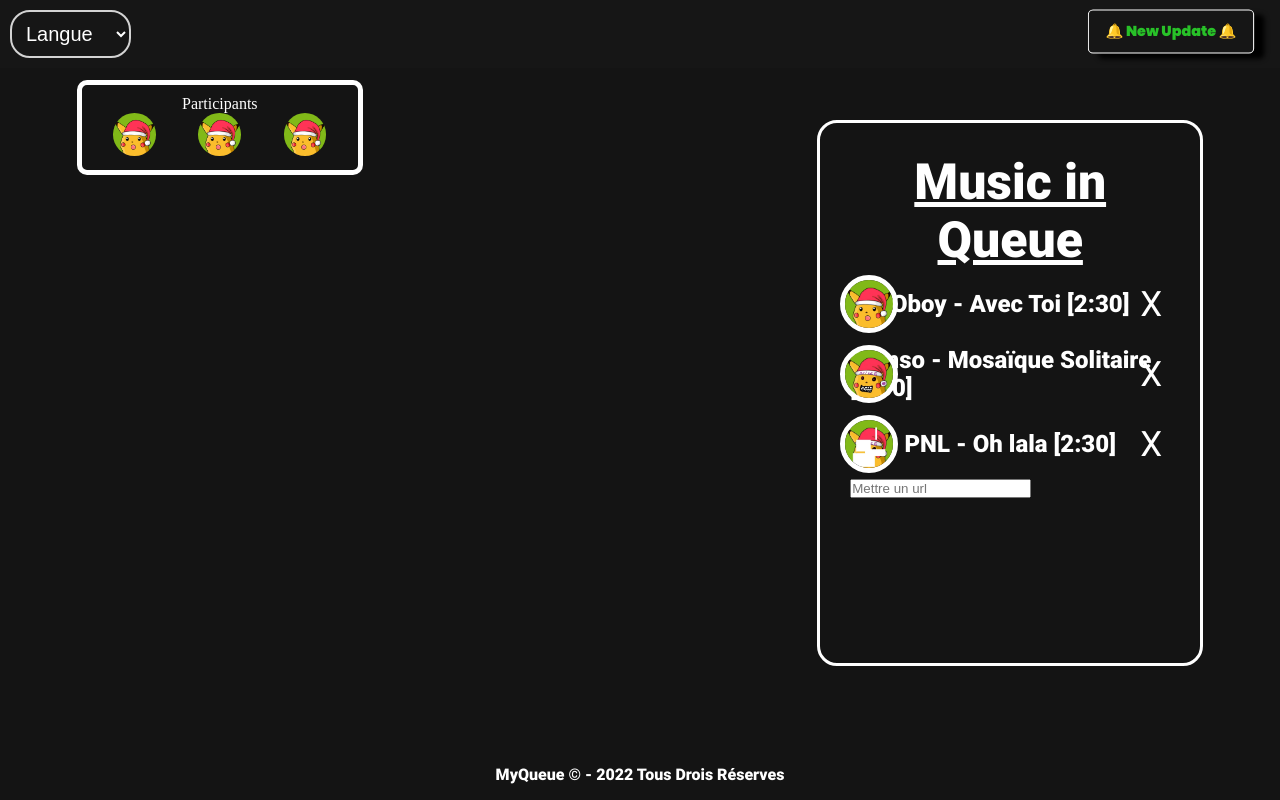
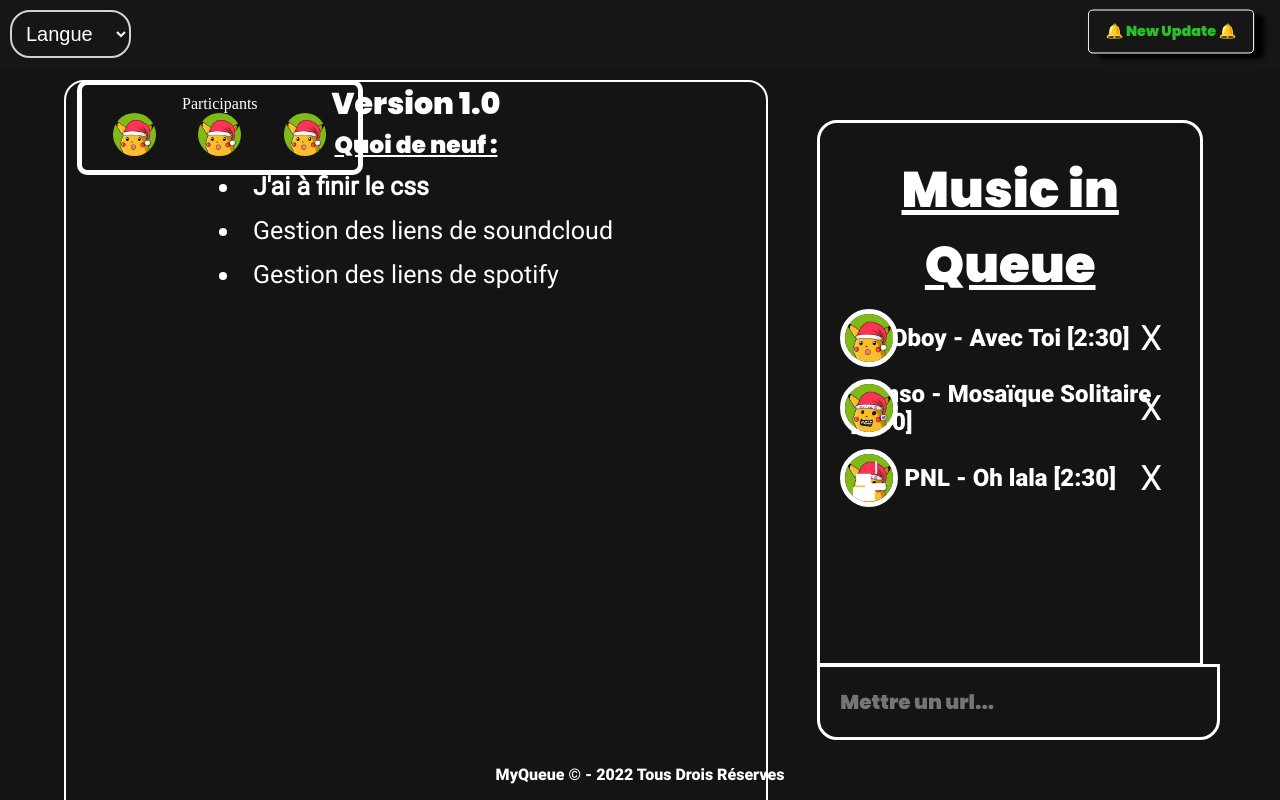
Before and after one commit to Atlasentinel/MyQueue, a plain HTML site: page public/room.html in a window 1280 px wide. Both pictures are taken after a click on the item "🔔 New Update 🔔". Shown: the top 800 px of the page. Drawn offline with nearby package versions, Linux system fonts and the light colour scheme; no server answers.

Commit message:
ajout popup maj
c'est dans le titre

```diff
--- a/public/js/main.js
+++ b/public/js/main.js
@@ -10,3 +10,33 @@ input.addEventListener("input", (event) => {
   if (leftCharLength < 0) return;
   counter.innerHTML = leftCharLength;
 });
+
+
+
+var modal = document.querySelector(".Update");
+
+var popup = document.querySelector(".popup");
+
+var close = document.querySelector(".closepup");
+
+modal.addEventListener('click', openModal);
+
+close.addEventListener('click', openModal);
+
+popup.style.display ="none";
+
+function openModal(){
+
+  if(popup.style.display == "none"){
+  popup.style.display = "block";
+  popup.style.animation = 'fading  0.2s';
+  }else{
+
+  popup.style.animation = 'fadiout 0.2s';
+  popup.style.display = "none";
+
+  }
+
+
+
+}
--- a/public/room.html
+++ b/public/room.html
@@ -17,7 +17,7 @@
     </script>
     <header>
       <nav>
-        <ul>
+        <ul class="ulangue">
           <li class="Langue">
             <select>
               <option value="">Langue</option>
@@ -25,18 +25,36 @@
               <option value="Français">Français</option>
             </select>
           </li>
-          <li class="Update">🔔 New Update 🔔</li>
+          <li class="Update" onclick="modal('popup')">🔔 New Update 🔔</li>
+          <div class="popup">
+            <div class="popup-container">
+              <h1>Version 1.0</h1>
+              <h3><u>Quoi de neuf : </u></h3>
+              <ul class="brip">
+                <li>J'ai à finir le css</li>
+                <li>Gestion des liens de soundcloud</li>
+                <li>Gestion des liens de spotify</li>
+              </ul>
+            </div>
+
+            <span class="closepup">Okay</span>
+          </div>
         </ul>
       </nav>
     </header>
     <div class="room-container">
-
       <div class="user-room">
         <span class="user-text">Participants</span>
-        <ul>
-            <li><img src="images/test.jpg" style="width: 50%;border-radius:50%;"></li>
-            <li><img src="images/test.jpg" style="width: 50%;border-radius:50%;"></li>
-            <li><img src="images/test.jpg" style="width: 50%;border-radius:50%;"></li>
+        <ul class="ulParticipant">
+          <li>
+            <img src="images/test.jpg" style="width: 50%; border-radius: 50%" />
+          </li>
+          <li>
+            <img src="images/test.jpg" style="width: 50%; border-radius: 50%" />
+          </li>
+          <li>
+            <img src="images/test.jpg" style="width: 50%; border-radius: 50%" />
+          </li>
         </ul>
       </div>
 
@@ -46,23 +64,27 @@
         </div>
         <div class="music-queue">
           <div class="music">
-                <div class="img"><img src="images/test.jpg"></div>
+            <div class="img"><img src="images/test.jpg" /></div>
             <div class="music-text"><span>Oboy - Avec Toi [2:30]</span></div>
             <div class="music-delete"><span id="delete">X</span></div>
           </div>
           <div class="music">
-                <div class="img"><img src="images/test2.jpg"></div>
-                <div class="music-text"><span>Damso - Mosaïque Solitaire [2:30]</span></div>
+            <div class="img"><img src="images/test2.jpg" /></div>
+            <div class="music-text">
+              <span>Damso - Mosaïque Solitaire [2:30]</span>
+            </div>
             <div class="music-delete"><span id="delete">X</span></div>
           </div>
           <div class="music">
-                <div class="img"><img src="images/test3.jpg"></div>
+            <div class="img"><img src="images/test3.jpg" /></div>
             <div class="music-text"><span>PNL - Oh lala [2:30]</span></div>
             <div class="music-delete"><span id="delete">X</span></div>
           </div>
         </div>
         <div class="music-queue-input">
-            <input type="text" placeholder="Mettre un url">
+          <form>
+            <input type="text" placeholder="Mettre un url..." />
+          </form>
         </div>
       </div>
     </div>
--- a/public/styles/style.css
+++ b/public/styles/style.css
@@ -25,13 +25,14 @@
 * {
   margin: 0;
   padding: 0;
-  list-style: none;
   outline: none;
 }
 
 body {
   background-color: var(--bg-color);
   color: var(--text-color);
+
+  list-style: none;
 }
 
 header {
@@ -44,7 +45,7 @@ header nav {
   padding: 10px;
 }
 
-nav ul {
+nav ul.ulangue {
   display: flex;
   flex-direction: row;
 }
@@ -257,7 +258,8 @@ width: fit-content;
     right: 6%;
     position: absolute;
     border: 3px solid white;
-    border-radius: 20px;
+    border-top-left-radius: 20px;
+    border-top-right-radius: 20px;
     padding: 30px;
     width:25%;
     height: 60%;
@@ -265,7 +267,7 @@ width: fit-content;
 
 .music-queue-text{
     font-size: 50px;
-    font-family: Roboto-Black;
+    font-family:  Poppins-Black;
     display: flex;
     justify-content: center;
     text-decoration: underline;
@@ -325,3 +327,91 @@ width: fit-content;
     color:  red;
 
 }
+
+.music-queue-input{
+  position: absolute;
+  bottom: -41px;
+  width: 94%;
+  left: -3px;
+  height: 40px;
+}
+
+.music-queue-input input{
+  width: 100%;
+  height: 100%;
+  border: 3px solid white;
+  border-bottom-left-radius: 20px;
+  border-bottom-right-radius: 20px;
+  font-size: 20px;
+  font-family: Poppins-Black;
+  background-color: transparent;
+  padding: 20px;
+  color: var(--green-color);
+}
+
+.popup{
+  position: absolute;
+  display: block;
+  right: 40%;
+  top: 10%;
+  border: 2px solid white;
+  background-color: transparent;
+  color: var(--text-color);
+  font-family: Poppins-Black;
+  width: 700px;
+  height: 900px;
+  font-size: 20px;
+  border-radius: 20px;
+  z-index: 5;
+}
+
+.popup-container{
+  display: flex;
+  justify-content: center;
+  align-items: center;
+  flex-direction: column;
+}
+
+span.closepup{
+  position: absolute;
+  bottom: 1px;
+  left: 45%;
+  color: var(--light-green-color) ;
+  cursor: pointer;
+}
+
+span.closepup:hover{
+  color: var(--green-color);
+}
+
+.ulParticipant{
+  list-style-type: none;
+}
+
+ul.brip{
+  margin-top: 10px;
+  list-style: inside !important;
+}
+
+ul.brip li{
+  font-family: Roboto;
+  margin-bottom: 15px;
+  font-size: 25px;
+}
+
+ul.brip li:first-child{
+  font-weight: bold;
+
+}
+
+
+
+@keyframes fading {
+  0% { transform : scale(0); }
+  100% { transform: scale(1); }
+}
+
+@keyframes fadout{
+  0% { transform : scale(1); }
+  100% { transform: scale(0); }
+}
```
Also changed, not shown: app.js (+2 -16 lines), public/index.html (+1 -1 lines). Lines whose indentation alone changed are shown as unchanged.
